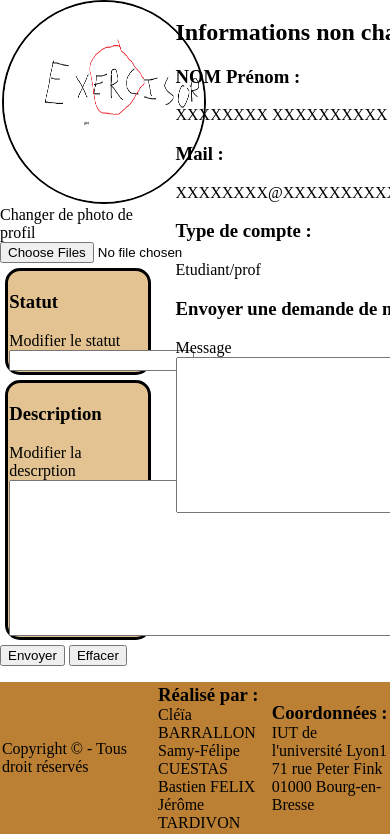
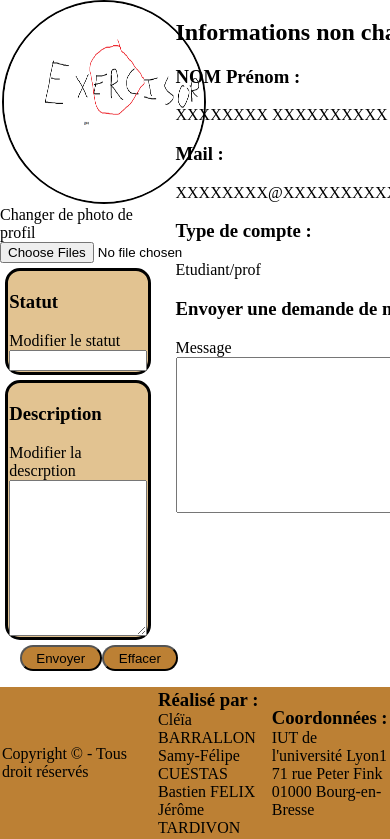
Before and after one commit to JeromeTardivon/Exerciseur-en-Ligne, a PHP site: page /account-management.php in a window 390 px wide; the page is wider, and only the part inside the window is pictured. Shown: the part 190-1029 px from the top of that part. Run offline with PHP 8.4, Linux system fonts and the light colour scheme; data that the repository does not hold is empty.

Commit message:
account-management, index et profile moins moche et mieux responsive

```diff
--- a/exerciseur/account-management.php
+++ b/exerciseur/account-management.php
@@ -4,12 +4,9 @@
         <!-- nav -->
         <?php include 'modules/header.php' ?>
 
-
-         <form action="">
+        <form action="">
             <main id="main-profile">
                 <aside>
-
-
                     <!-- image placeholder mettre la pdp actuelle en défaut avec php/db-->
                     <img src="exercisor3000.png" alt="photo de profil">
 
@@ -28,13 +25,11 @@
                         <div>
                             <h3>Description</h3>
                             <label for="message" id="labelmessage">Modifier la descrption</label>
-                            <textarea id="message" name="message" rows="10" cols="50"  ></textarea>
+                            <textarea id="message" name="message" rows="10" cols="50"></textarea>
                             <!-- mettre la description actuelle en défault avec php/db -->
                             <!-- mettre en resize :none en css -->
                         </div>
                     </div>
-
-
                 </aside>
 
                 <div>
@@ -66,21 +61,14 @@
                         <!-- mettre en resize :none en css -->
 
                     </div>
+                </div>
+            </main>
 
-
-                </div>
-
-
-
-
-
-
-            </main>
-            <button class="submit" type="submit">Envoyer</button>
-            <button type="reset">Effacer</button>
+            <div id="account-buttons">
+                <button class="submit btn" type="submit">Envoyer</button>
+                <button class="btn" type="reset">Effacer</button>
+            </div>
         </form>
-
-
 
         <!-- footer -->
         <?php include 'modules/footer.php' ?>
--- a/exerciseur/css/style.css
+++ b/exerciseur/css/style.css
@@ -30,10 +30,16 @@ th, td {
     width: fit-content;
 }
 
+textarea {
+    max-width: 100%;
+    min-width: 100%;
+}
+
 .btn {
     background-color: var(--main-color);
     padding: 5%;
     border-radius: var(--radius);
+    overflow-wrap: break-word;
 }
 
 .btn a {
@@ -58,6 +64,7 @@ header > div.barHeader {
     background-color: var(--dark-blue-color);
     color: var(--font-white-color);
 }
+
 .barHeader >a{
     max-height: 6em;
     max-width: 6em;
@@ -97,6 +104,18 @@ nav > ul {
     margin-left: 5%;
 }
 
+#account-buttons {
+    display: flex;
+    flex-direction: row;
+    margin-left: 5%;
+}
+
+#account-buttons > * {
+    padding: 1%;
+    padding-left: 4%;
+    padding-right: 4%;
+}
+
 #home-page {
     display: flex;
     flex-direction: row;
@@ -119,6 +138,10 @@ nav > ul {
     width: 15%;
 }
 
+.recent-exercises > *, .popular-exercises > * {
+    width: 100%;
+}
+
 .searching-section {
     width: 40%;
 }
@@ -129,7 +152,7 @@ nav > ul {
 }
 
 .searching-section > * {
-    width: 100%;
+    max-width: 100%;
     padding: 2%;
 }
 
@@ -142,6 +165,7 @@ nav > ul {
 .searching-section > form > div > div {
     display: flex;
     flex-direction: row;
+    max-width: 100%;
 }
 
 aside {
@@ -172,7 +196,13 @@ aside img {
     margin: 1%;
 }
 
+#profile-details * {
+    overflow-wrap: break-word;
+}
+
 #profile-details > div {
+    display: flex;
+    flex-direction: column;
     background-color: var(--secondary-color);
     border: 3px solid black;
     border-radius: var(--radius);
```
